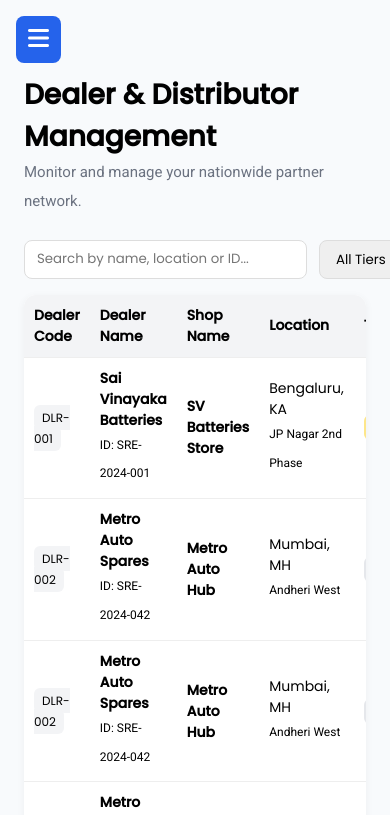
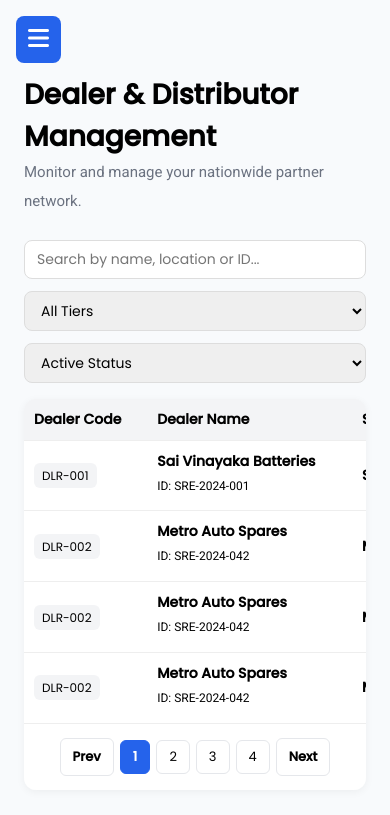
Before and after one commit to Manish0213/SREATT, a React (Vite) app: page /admin/dealermanagement in a window 390 px wide. Shown: the top 815 px of the page. Built offline with nearby package versions, Linux system fonts and the light colour scheme.

Commit message:
Admin Module -- DealerManagement.jsx DealerManagement.css (Dealer Management Page) some responsiveness issues fixed..

```diff
--- a/src/pages/admin/DealerManagement.css
+++ b/src/pages/admin/DealerManagement.css
@@ -52,7 +52,7 @@
   background: white;
   padding: 20px;
   border-radius: 12px;
-  box-shadow: 0 2px 8px rgba(0,0,0,0.05);
+  box-shadow: 0 2px 8px rgba(0, 0, 0, 0.05);
 }
 
 .stat-card p {
@@ -69,6 +69,9 @@
   display: flex;
   gap: 12px;
   margin-bottom: 16px;
+
+  flex-wrap: wrap;
+  /* 🔥 Important */
 }
 
 .filter-bar input,
@@ -76,6 +79,18 @@
   padding: 8px 12px;
   border-radius: 8px;
   border: 1px solid #ddd;
+
+  font-size: 14px;
+}
+
+/* Desktop Layout */
+.filter-bar input {
+  flex: 1;
+  min-width: 250px;
+}
+
+.filter-bar select {
+  min-width: 180px;
 }
 
 /* Table */
@@ -83,19 +98,27 @@
   background: white;
   border-radius: 12px;
   overflow: hidden;
-  box-shadow: 0 2px 8px rgba(0,0,0,0.05);
+  box-shadow: 0 2px 8px rgba(0, 0, 0, 0.05);
+
+  width: 100%;
+  overflow-x: auto;
+  /* 🔥 Important */
 }
 
 table {
   width: 100%;
   border-collapse: collapse;
+
+  min-width: 1000px;
+  /* 🔥 Table shrink nahi hoga */
 }
 
 thead {
   background: #f3f4f6;
 }
 
-th, td {
+th,
+td {
   /* padding: 16px; */
   padding: 10px;
   text-align: left;
@@ -116,6 +139,14 @@ tbody tr {
   border-radius: 6px;
   font-size: 12px;
 }
+
+/* .dealer-id {
+  background: #f3f4f6;
+  padding: 4px 8px;
+  border-radius: 6px;
+  font-size: 12px;
+  width: fit-content;
+} */
 
 .badge {
   padding: 4px 10px;
@@ -241,7 +272,7 @@ tbody tr {
   background: #f3f4f6;
 }
 
-@media (max-width: 480px) {
+@media (max-width: 768px) {
 
   .page-header h2 {
     font-size: 28px;
@@ -258,4 +289,21 @@ tbody tr {
   .stats-grid {
     display: none;
   }
+
+  .footer-left {
+    display: none;
+  }
+
+  .table-footer {
+    justify-content: center;
+  }
+
+  .filter-bar {
+    flex-direction: column;
+  }
+
+  .filter-bar input,
+  .filter-bar select {
+    width: 100%;
+  }
 }
--- a/src/pages/admin/DealerManagement.jsx
+++ b/src/pages/admin/DealerManagement.jsx
@@ -134,7 +134,7 @@ const DealerManagement = () => {
 
                                 <td>
                                     <strong>{dealer.dealerName}</strong>
-                                    <p>ID: {dealer.id}</p>
+                                    <p className="dealer-id">ID: {dealer.id}</p>
                                 </td>
 
                                 <td>
```
